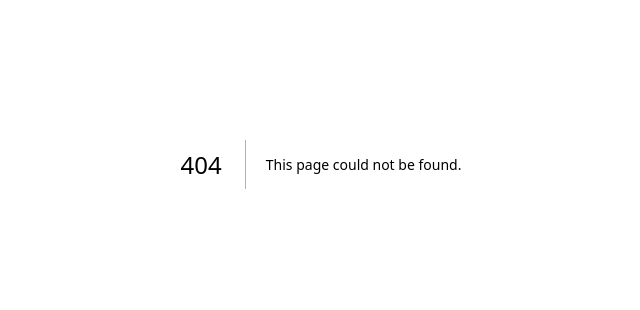
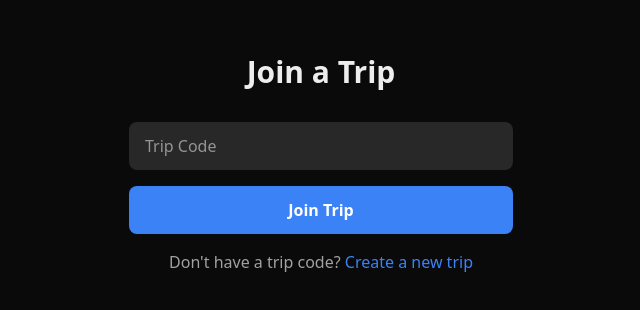
Before and after one commit to jadenw1023/trip-planner, a Next.js app in the folder frontend/: page /join in a window 1280 px wide. Before the commit this address had no page. Shown: the part 236-546 px from the top of the page, without its empty margins (319-959 px from the left). Built offline with nearby package versions, Linux system fonts and the light colour scheme.

Commit message:
feat: add invite link copy button and join trip pages

```diff
--- a/frontend/app/dashboard/page.tsx
+++ b/frontend/app/dashboard/page.tsx
@@ -37,7 +37,7 @@ export default function Dashboard() {
     }
 
     fetchTrips();
-  }, []);
+  }, [router]);
 
   if (loading) {
     return (
@@ -51,12 +51,21 @@ export default function Dashboard() {
     <div className="max-w-4xl mx-auto px-6 py-10">
       <div className="flex items-center justify-between mb-10">
         <h1 className="text-3xl font-bold">Your Trips</h1>
+        <div className="flex gap-3">
+          <Link
+            href="/join"
+            className="px-6 py-2 border border-[#3B82F6] text-[#3B82F6] font-semibold rounded-lg hover:bg-[#3B82F6] hover:text-white transition-colors"
+          >
+            Join Trip
+          </Link>
           <Link
             href="/trips/new"
             className="px-6 py-2 bg-[#3B82F6] text-white font-semibold rounded-lg hover:opacity-90 transition-opacity"
           >
             New Trip
           </Link>
+        </div>
+
       </div>
 
       {trips.length === 0 ? (
--- /dev/null
+++ b/frontend/app/join/[code]/page.tsx
@@ -0,0 +1,37 @@
+"use client"
+
+import { useState, useEffect } from "react";
+import { useParams, useRouter } from "next/navigation";
+import api from "../../../lib/api";
+
+export default function JoinByLinkPage() {
+  const params = useParams();
+  const router = useRouter();
+  const code = params.code as string;
+  const [status, setStatus] = useState("Joining trip...");
+
+  useEffect(() => {
+    const token = localStorage.getItem("token");
+    if (!token) {
+      router.push(`/login?redirect=/join/${code}`);
+      return;
+    }
+
+    async function joinTrip() {
+      try {
+        const response = await api.post(`/trips/join/${code}`);
+        router.push(`/trips/${response.data.trip.id}`);
+      } catch (err: any) {
+        setStatus(err.response?.data?.detail || "Failed to join trip");
+      }
+    }
+
+    joinTrip();
+  }, [code, router]);
+
+  return (
+    <div className="flex items-center justify-center min-h-screen">
+      <p className="text-[#a1a1a1] text-lg">{status}</p>
+    </div>
+  );
+}
--- /dev/null
+++ b/frontend/app/join/page.tsx
@@ -0,0 +1,49 @@
+"use client"
+
+import { useState, useEffect } from "react";
+import { useRouter } from "next/navigation";
+import api from "../../lib/api";
+import Link from "next/link";
+
+export default function JoinPage() {
+  const [code, setCode] = useState("");
+  const [error, setError] = useState("");
+  const router = useRouter();
+
+  async function handleSubmit(e: React.FormEvent) {
+    e.preventDefault();
+    setError("");
+    try {
+  const response = await api.post(`/trips/join/${code}`);
+  router.push(`/trips/${response.data.trip.id}`);
+} catch (err: any) {
+  setError(err.response?.data?.detail || "Failed to join trip");
+}
+    }
+
+    return (
+        <main className="flex flex-col items-center justify-center min-h-screen px-4">
+            <h1 className="text-3xl font-bold mb-8">Join a Trip</h1>
+            {error && <p className="text-red-500 mb-4">{error}</p>}
+            <form onSubmit={handleSubmit} className="w-full max-w-sm space-y-4">
+                <input
+                    type="text"
+                    placeholder="Trip Code"
+                    value={code}
+                    onChange={(e) => setCode(e.target.value)}
+                    className="w-full px-4 py-3 rounded-lg bg-[#282828] text-white focus:outline-none focus:ring-2 focus:ring-[#3B82F6]"
+                    required
+                />
+                <button
+                    type="submit"
+                    className="w-full py-3 bg-[#3B82F6] text-white font-semibold rounded-lg hover:opacity-90 transition-opacity cursor-pointer"
+                >
+                    Join Trip
+                </button>
+                <p className="text-center text-[#a1a1a1]">
+                    Don&apos;t have a trip code? <Link href="/trips/new" className="text-[#3B82F6] hover:underline">Create a new trip</Link>
+                </p>
+            </form>
+        </main>
+    );
+}
--- a/frontend/app/trips/[id]/page.tsx
+++ b/frontend/app/trips/[id]/page.tsx
@@ -225,9 +225,20 @@ async function handleGetSummary() {
       <div className="mb-10">
         <h1 className="text-3xl font-bold">{trip.name}</h1>
         <p className="text-[#a1a1a1]">{trip.destination} · {trip.start_date} → {trip.end_date}</p>
-        <p className="text-[#a1a1a1] text-sm mt-2">
+        <div className="text-[#a1a1a1] text-sm mt-2">
+          <p>
             Invite code: <span className="text-[#3B82F6] font-mono">{trip.invite_code}</span>
           </p>
+          <button
+            onClick={() => {
+              navigator.clipboard.writeText(`${window.location.origin}/join/${trip.invite_code}`);
+              alert("Invite link copied!");
+            }}
+            className="mt-1 text-xs text-[#3B82F6] hover:underline cursor-pointer"
+          >
+            Copy Invite Link
+          </button>
+        </div>
       </div>
 
       <section className="mb-10">
@@ -241,6 +252,7 @@ async function handleGetSummary() {
           ))}
         </div>
       </section>
+
       <section className="mb-10">
         <h2 className="text-xl font-bold mb-4">Activities</h2>
         <form onSubmit={handleAddActivity} className="flex flex-wrap gap-3 mb-6">
@@ -431,8 +443,6 @@ async function handleGetSummary() {
           </div>
         )}
       </section>
-
     </div>
-
   );
 }
```
Lines whose indentation alone changed are shown as unchanged.
